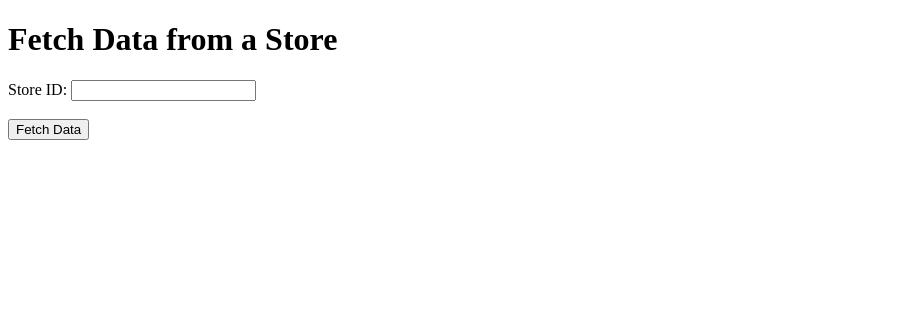
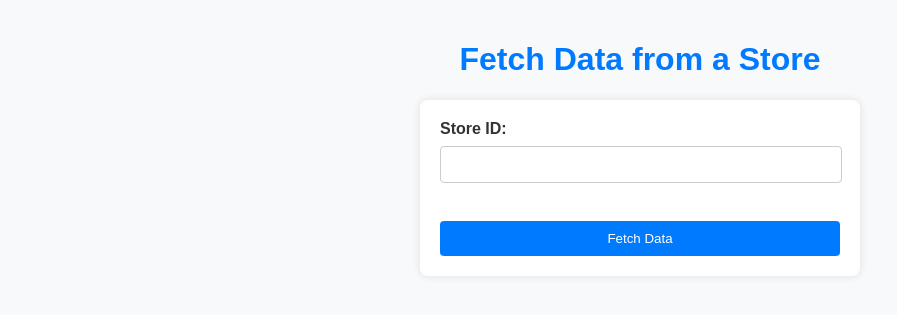
Before and after one commit to j-hemmer/Database_retail, a Flask app: page /fetch_data in a window 1280 px wide. Shown: the top 315 px of the page, without its empty margins (0-897 px from the left). Run offline with Flask 3, Linux system fonts and the light colour scheme.

Commit message:
Update fetch_data.html

```diff
--- a/template/fetch_data.html
+++ b/template/fetch_data.html
@@ -4,6 +4,57 @@
     <meta charset="UTF-8">
     <meta name="viewport" content="width=device-width, initial-scale=1.0">
     <title>Fetch Data from a Store</title>
+    <style>
+        body {
+            font-family: Arial, sans-serif;
+            background-color: #f8f9fa;
+            margin: 0;
+            padding: 20px;
+        }
+        h1 {
+            text-align: center;
+            color: #007bff;
+        }
+        form {
+            max-width: 400px;
+            margin: 0 auto;
+            background-color: #fff;
+            padding: 20px;
+            border-radius: 8px;
+            box-shadow: 0 0 10px rgba(0, 0, 0, 0.1);
+        }
+        label {
+            display: block;
+            margin-bottom: 8px;
+            font-weight: bold;
+            color: #333;
+        }
+        input[type="text"] {
+            width: calc(100% - 20px);
+            padding: 10px;
+            margin-bottom: 20px;
+            border: 1px solid #ccc;
+            border-radius: 4px;
+        }
+        input[type="submit"] {
+            width: 100%;
+            padding: 10px;
+            background-color: #007bff;
+            color: #fff;
+            border: none;
+            border-radius: 4px;
+            cursor: pointer;
+            transition: background-color 0.3s ease;
+        }
+        input[type="submit"]:hover {
+            background-color: #0056b3;
+        }
+        #result_label {
+            margin-top: 20px;
+            text-align: center;
+            color: #333;
+        }
+    </style>
 </head>
 <body>
     <h1>Fetch Data from a Store</h1>
```
